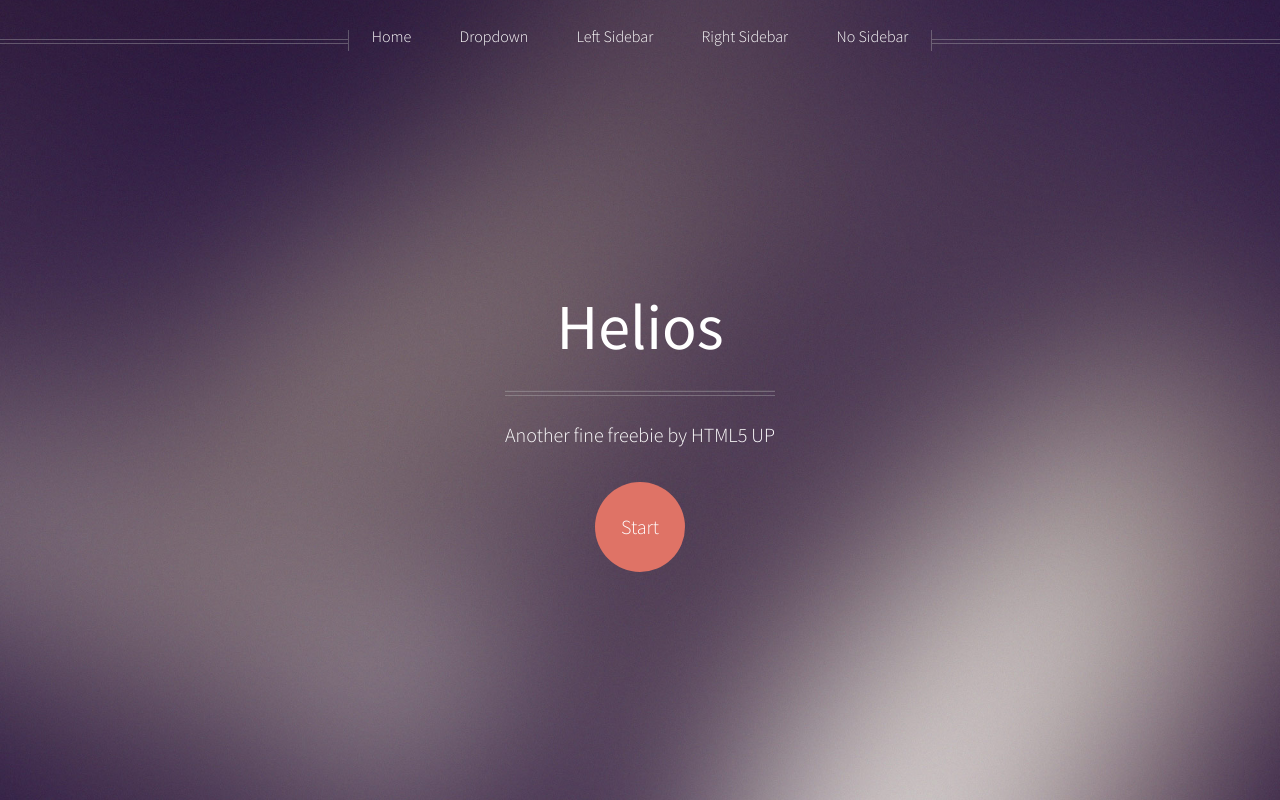
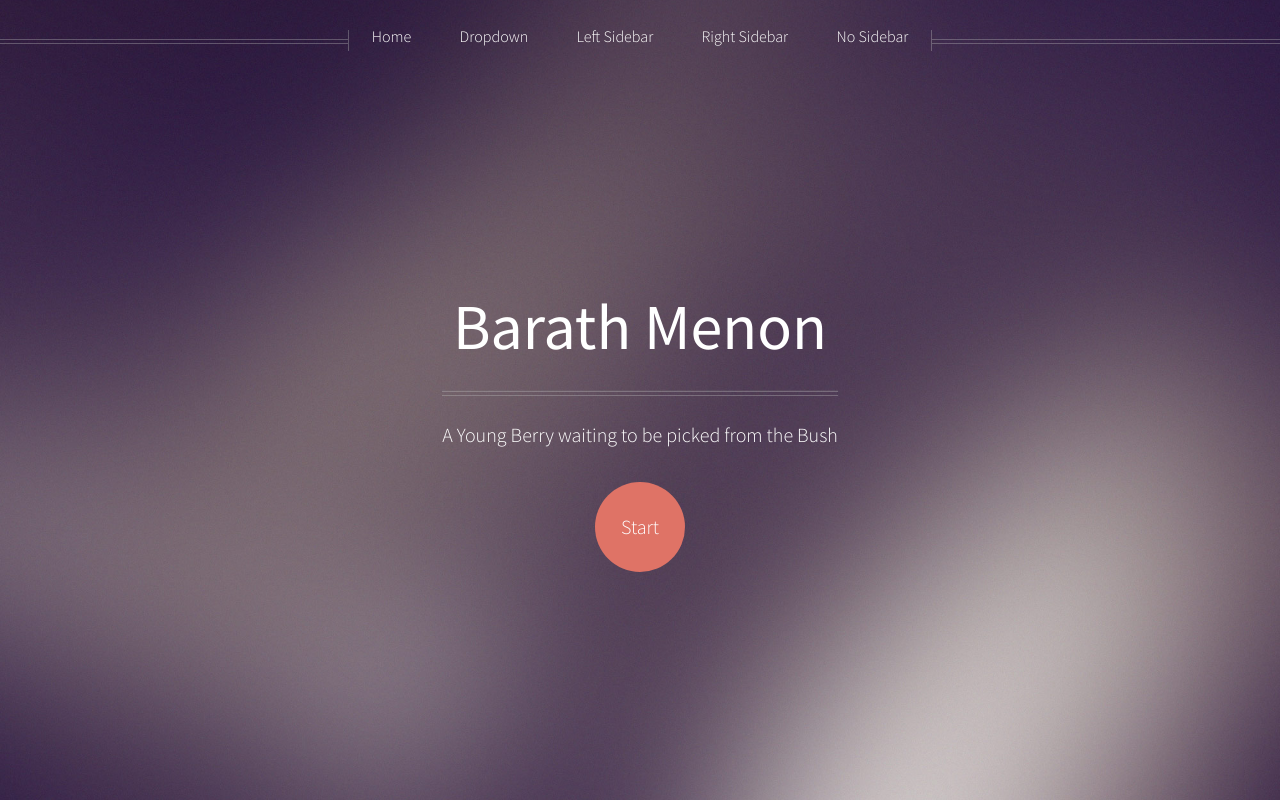
Before and after one commit to barathmenon/barathmenon.github.io, a plain HTML site: page index.html in a window 1280 px wide. Shown: the top 800 px of the page. Drawn offline with Linux system fonts and the light colour scheme.

Commit message:
Update index.html

```diff
--- a/index.html
+++ b/index.html
@@ -29,9 +29,9 @@
 				<!-- Inner -->
 					<div class="inner">
 						<header>
-							<h1><a href="index.html" id="logo">Helios</a></h1>
+							<h1><a href="index.html" id="logo">Barath Menon</a></h1>
 							<hr />
-							<p>Another fine freebie by HTML5 UP</p>
+							<p>A Young Berry waiting to be picked from the Bush</p>
 						</header>
 						<footer>
 							<a href="#banner" class="button circled scrolly">Start</a>
```
